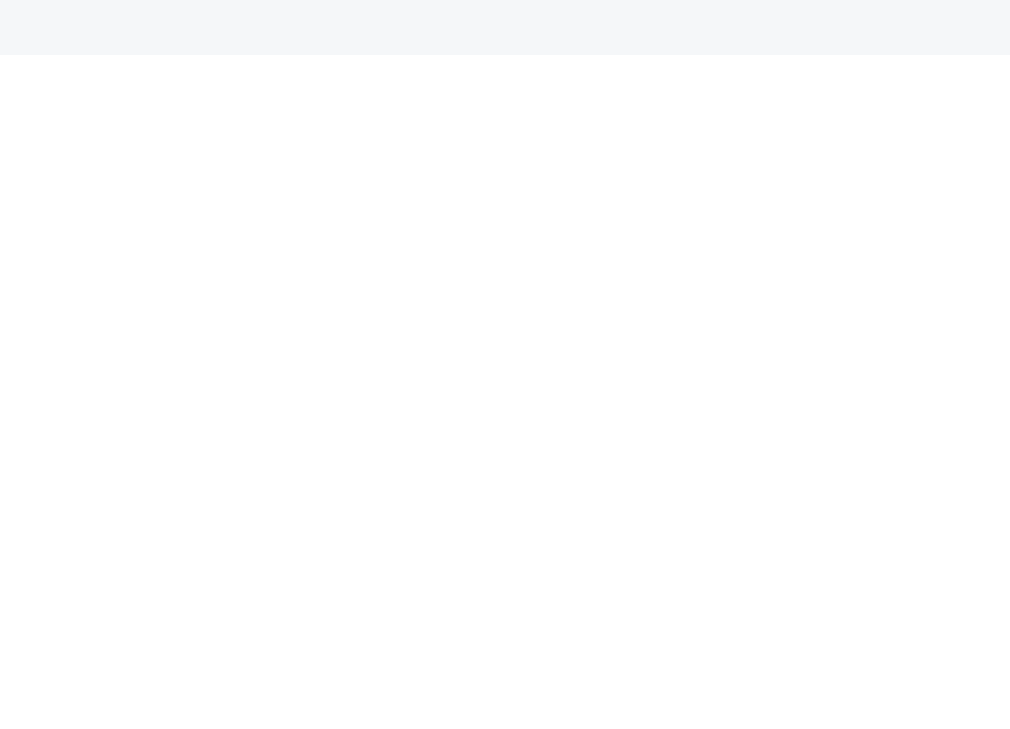
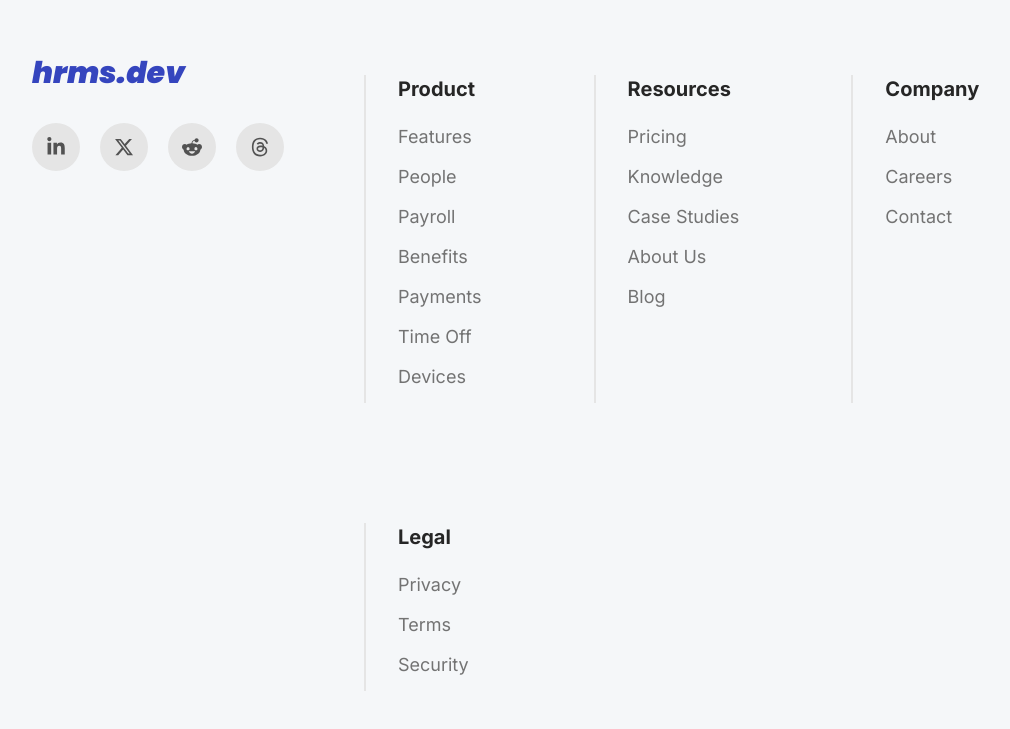
Before and after one commit to JATINKUMAR1008/hrms-dettach, a Next.js app in the folder frontend-2.0/: page / in a window 1280 px wide. Shown: the part 2985-3714 px from the top of the page, without its empty margins (64-1074 px from the left). Before the commit the page ends 3040 px from the top, so only its background shows below. Built offline with nearby package versions, Linux system fonts and the light colour scheme.

Commit message:
created footer component

```diff
--- a/frontend-2.0/src/components/LandingPage/footer.tsx
+++ b/frontend-2.0/src/components/LandingPage/footer.tsx
@@ -1,9 +1,184 @@
+import Link from "next/link";
+import { FaLinkedinIn } from "react-icons/fa6";
+import { FaXTwitter } from "react-icons/fa6";
+import { FaRedditAlien } from "react-icons/fa6";
+import { FaThreads } from "react-icons/fa6";
+const PLATFORMS = [
+  {
+    icon: <FaLinkedinIn size={20} className="text-neutral-600" />,
+    name: "LinkedIn",
+  },
+  {
+    icon: <FaXTwitter size={20} className="text-neutral-600" />,
+    name: "Twitter",
+  },
+  {
+    icon: <FaRedditAlien size={20} className="text-neutral-600" />,
+    name: "Reddit",
+  },
+  {
+    icon: <FaThreads size={20} className="text-neutral-600" />,
+    name: "Stack Overflow",
+  },
+];
+const LINKLIST = [
+  {
+    title: "Product",
+    list: [
+      {
+        name: "Features",
+        link: "/",
+      },
+      {
+        name: "People",
+        link: "/",
+      },
+      {
+        name: "Payroll",
+        link: "/",
+      },
+      {
+        name: "Benefits",
+        link: "/",
+      },
+      {
+        name: "Payments",
+        link: "/",
+      },
+      {
+        name: "Time Off",
+        link: "/",
+      },
+      {
+        name: "Devices",
+        link: "/",
+      },
+    ],
+  },
+  {
+    title: "Resources",
+    list: [
+      {
+        name: "Pricing",
+        link: "/",
+      },
+      {
+        name: "Knowledge",
+        link: "/",
+      },
+      {
+        name: "Case Studies",
+        link: "/",
+      },
+      {
+        name: "About Us",
+        link: "/",
+      },
+      {
+        name: "Blog",
+        link: "/",
+      },
+    ],
+  },
+  {
+    title: "Company",
+    list: [
+      {
+        name: "About",
+        link: "/",
+      },
+      {
+        name: "Careers",
+        link: "/",
+      },
+      {
+        name: "Contact",
+        link: "/",
+      },
+    ],
+  },
+  {
+    title: "Legal",
+    list: [
+      {
+        name: "Privacy",
+        link: "/",
+      },
+      {
+        name: "Terms",
+        link: "/",
+      },
+      {
+        name: "Security",
+        link: "/",
+      },
+    ],
+  },
+];
 export const Footer = () => {
-    return(
-        <div className="w-full py-10 px-24 flex ">
-            <div className="flex flex-col ">
+  return (
+    <div className="max-w-[1500px] m-auto">
+      <div className="w-full pt-20 pb-10 lg:px-24 flex lg:flex-row flex-col items-center lg:items-start justify-between ">
+        <div className="flex flex-col lg:mr-20">
+          <h1 className="xl:text-3xl lg:text-2xl text-xl  text-new-primary font-[900] italic font-popins">
+            hrms.dev
+          </h1>
+          <div className="mt-8 flex item-center gap-5">
+            {PLATFORMS.map((item, index) => (
+              <div
+                className="w-12 h-12 bg-neutral-200 flex items-center justify-center rounded-full"
+                key={index}
+              >
+                {item.icon}
+              </div>
+            ))}
+          </div>
+        </div>
+        <hr className="my-5 bg-neutral-200 w-full lg:hidden" />
+        <div className="flex flex-wrap w-full justify-stretch xl:gap-20 lg:gap-10 gap-5">
+          {LINKLIST.map((item, index) => (
+            <LinksRenderer key={index} title={item.title} list={item.list} />
+          ))}
+        </div>
+      </div>
+      <div className="w-full flex lg:flex-row flex-col gap-2 items-center justify-between py-10">
+        <p className="text-neutral-500 lg:text-lg md:text-base text-sm font-medium">
+          © 2024 HRMS.dev. All rights reserved
+        </p>
+        <p className="text-neutral-500 lg:text-lg md:text-base text-sm font-medium">
+          Privacy Policy | Terms of Service
+        </p>
+        <div className="flex items-center gap-3">
+          <div className="w-5 h-5 bg-new-primary rounded-full"></div>
+          <p className="text-base text-new-primary">All system normal</p>
+        </div>
+      </div>
+    </div>
+  );
+};
 
-            </div>
-        </div>
-    )
-}
+const LinksRenderer = ({
+  title,
+  list,
+}: {
+  title: string;
+  list: {
+    link: string;
+    name: string;
+  }[];
+}) => {
+  return (
+    <div className="border-l-2 px-8  border-neutral-200  my-5">
+      <h3 className="text-lg lg:text-xl mb-5 font-bold text-neutral-800">
+        {title}
+      </h3>
+      <ul className="list-none text-lg text-neutral-500">
+        {list.map((item, index) => (
+          <li key={index} className="my-3 cursor-pointer">
+            <Link href={item.link}>{item.name}</Link>
+          </li>
+        ))}
+      </ul>
+    </div>
+  );
+};
```
